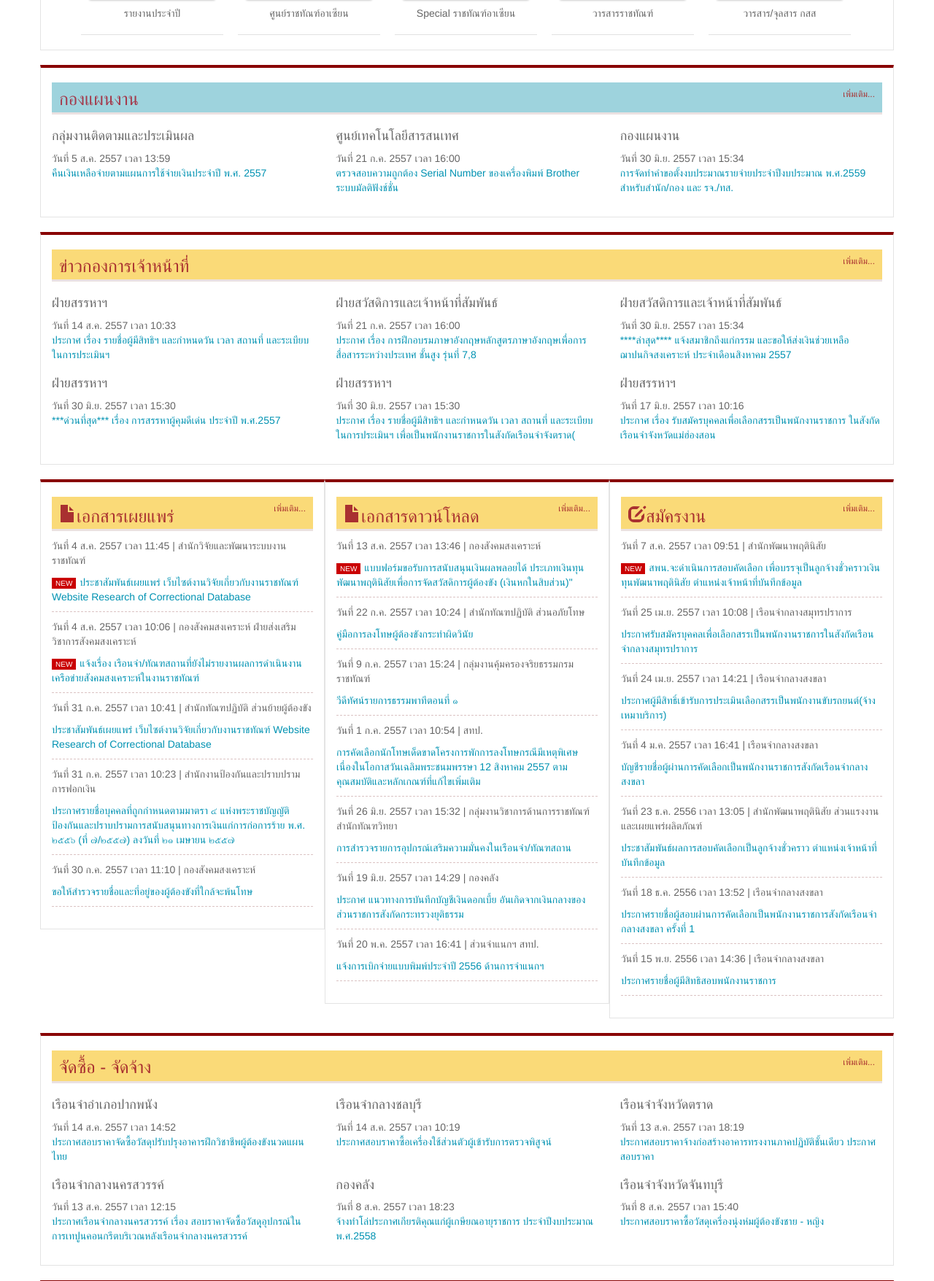
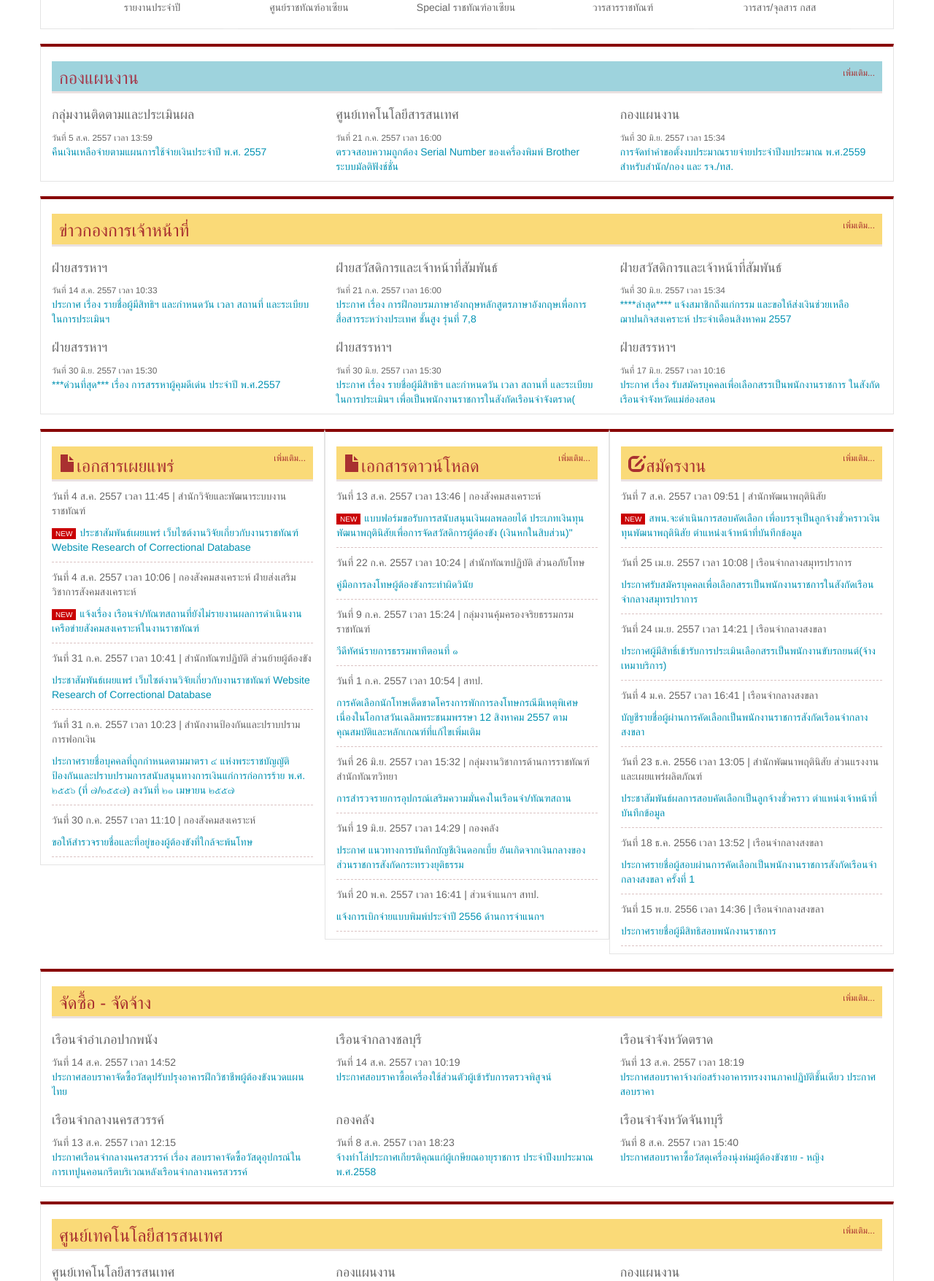
Before and after one commit to LuciferUltraM/correct.go.th, a PHP site: page / in a window 1280 px wide. Shown: the part 1829-3585 px from the top of the page at 73% size. Run offline with PHP 8.4, Linux system fonts and the light colour scheme; some libraries are stand-ins or nearby versions.

Commit message:
edit margin news

```diff
--- a/css/custom.css
+++ b/css/custom.css
@@ -26,8 +26,11 @@
 	border-left: 1px solid #e4e4e4;
 	border-bottom: 1px solid #e4e4e4;
     margin-bottom: 20px;
-    padding-bottom: 20px;
 /*    margin: 0px 3px 20px 3px;   */
+}
+
+.annoucenews .row {
+	margin-bottom: 20px;
 }
 
 .sidebar-inner h3 {
--- a/footer.php
+++ b/footer.php
@@ -61,9 +61,11 @@
   <hr>
   <div class="row">
       <div class="col-sm-6">
-        <p>กรมราชทัณฑ์ Department of Correction</p>
-        <p>๒๒๒ ถนนนทบุรี ๑ ตำบลสวนใหญ่ อำเภอเมือง จังหวัดนนทบุรี ๑๑๐๐๐</p>
-        <p>โทร ๐ ๒๙๖๗ ๒๒๒๒ Call center อีเมล์ webmaster@correct.go.th</p>
+      <address>
+	  <strong>กรมราชทัณฑ์ Department of Correction</strong><br>
+	  ๒๒๒ ถนนนทบุรี ๑ ตำบลสวนใหญ่ อำเภอเมือง จังหวัดนนทบุรี ๑๑๐๐๐<br>
+	  <abbr title="Phone">โทร</abbr> ๐ ๒๙๖๗ ๒๒๒๒ Call center อีเมล์ webmaster@correct.go.th
+	  </address>
       </div>
       <div align="right" class="col-sm-6">
         <p>All rights reserved &copy; <a href="http://www.code-mobi.com">Code Mobi</a> 2014</p>
--- a/header.php
+++ b/header.php
@@ -33,7 +33,7 @@
         <tbody>
           <tr>
             <td width="200" valign="top" align="right">
-              <a href="index.html">
+              <a href="/">
                 <img width="35" height="25" border="0" src="images/thai_lang_icon.png">ไทย</img>
               </a>
               <a target="_blank" href="http://www.correct.go.th/eng/correcteng">
--- a/index.php
+++ b/index.php
@@ -133,20 +133,20 @@
      	<div class="row">
      		<div class="col-md-4">
      			<h4>ฝ่ายประชาสัมพันธ์และโสตทัศนูปกรณ์ กรมราชทัณฑ์</h4>
-	 			<p>วันที่ 18 ส.ค. 2557 เวลา 09:47</p>
-	 			<p><a href="#">เรือนจำจังหวัดสมุทรสาครดำเนินการปลูกป่าชายเลนเฉลิมพระเกียรติเนื่องในวันแม่แห่งชาติ</a></p>
+	 			<small>วันที่ 18 ส.ค. 2557 เวลา 09:47</small>
+	 			<p><a href="#">เรือนจำจังหวัดสมุทรสาครดำเนินการปลูกป่าชายเลนเฉลิมพระเกียรติเนื่องในวันแม่แห่งชาติ <span class="newbullet">NEW</span></a></p>
      			<img alt="100x67" class="thumbnail col-md-12" src="http://www.correct.go.th/correct2009/upload/images/aug%208-17-2014.jpg">
      		</div>
      		<div class="col-md-4">
      			<h4>ฝ่ายประชาสัมพันธ์และโสตทัศนูปกรณ์ กรมราชทัณฑ์</h4>
-	 			<p>วันที่ 18 ส.ค. 2557 เวลา 11:03</p>
-	 			<p><a href="#">ตรวจค้นทัณฑสถานบำบัดพิเศษพระนครศรีอยุธยา ตามนโยบายปราบปรามยาเสพติดฯ</a></p>
+	 			<small>วันที่ 18 ส.ค. 2557 เวลา 11:03</small>
+	 			<p><a href="#">ตรวจค้นทัณฑสถานบำบัดพิเศษพระนครศรีอยุธยา ตามนโยบายปราบปรามยาเสพติดฯ <span class="newbullet">NEW</span></a></p>
      			<img alt="100x67" class="thumbnail col-md-12" src="http://www.correct.go.th/correct2009/upload/images/aug%206-17-2014.jpg">
      		</div>
      		<div class="col-md-4">
      			<h4>ฝ่ายประชาสัมพันธ์และโสตทัศนูปกรณ์ กรมราชทัณฑ์</h4>
-	 			<p>วันที่ 18 ส.ค. 2557 เวลา 10:35</p>
-	 			<p><a href="#">เรือนจำจังหวัดเพชรบูรณ์จัดกิจกรรม"ปักดำวันแม่ เก็บเกี่ยววันพ่อ"</a></p>
+	 			<small>วันที่ 18 ส.ค. 2557 เวลา 10:35</small>>
+	 			<p><a href="#">เรือนจำจังหวัดเพชรบูรณ์จัดกิจกรรม"ปักดำวันแม่ เก็บเกี่ยววันพ่อ" <span class="newbullet">NEW</span></a></p>
      			<img alt="100x67" class="thumbnail col-md-12" src="http://www.correct.go.th/correct2009/upload/images/aug%204-17-2014.jpg">
      		</div>
      	</div>
@@ -154,19 +154,19 @@
 	 	<div class="row">
      		<div class="col-md-4">
      			<h4>ฝ่ายประชาสัมพันธ์และโสตทัศนูปกรณ์ กรมราชทัณฑ์</h4>
-	 			<p>วันที่ 18 ส.ค. 2557 เวลา 09:47</p>
+	 			<small>วันที่ 18 ส.ค. 2557 เวลา 09:47</small>
 	 			<p><a href="#">กรมราชทัณฑ์จัดกิจกรรมทำบุญฯและปฏิบัติธรรม ถวายพระบาทสมเด็จพระเจ้าอยู่หัว(ประจำเดือนสิงหาคม</a></p>
      			<img alt="100x67" class="thumbnail col-md-12" src="http://www.correct.go.th/correct2009/upload/images/aug%201-17-2014.jpg">
      		</div>
      		<div class="col-md-4">
      			<h4>ฝ่ายประชาสัมพันธ์และโสตทัศนูปกรณ์ กรมราชทัณฑ์</h4>
-	 			<p>วันที่ 15 ส.ค. 2557 เวลา 17:09</p>
+	 			<small>วันที่ 15 ส.ค. 2557 เวลา 17:09</small>
 	 			<p><a href="#">เรือนจำจังหวัดประจวบคีรีขันธ์จัดงานเยี่ยมญาติแบบใกล้ชิด</a></p>
      			<img alt="100x67" class="thumbnail col-md-12" src="http://www.correct.go.th/correct2009/upload/images/aug%2020-15-2014.jpg">
      		</div>
      		<div class="col-md-4">
      			<h4>ฝ่ายประชาสัมพันธ์และโสตทัศนูปกรณ์ กรมราชทัณฑ์</h4>
-	 			<p>วันที่ 15 ส.ค. 2557 เวลา 15:35</p>
+	 			<small>วันที่ 15 ส.ค. 2557 เวลา 15:35</small>
 	 			<p><a href="#"> เรือนจำจังหวัดสตูลจัดกิจกรรมบำเพ็ญสาธารณะประโยชน์พัฒนามัสยิด</a></p>
      			<img alt="100x67" class="thumbnail col-md-12" src="http://www.correct.go.th/correct2009/upload/images/aug%2017-15-2014.jpg">
      		</div>
@@ -249,17 +249,17 @@
       <div class="row">
        <div class="col-6 col-sm-6 col-lg-4">
         <h4>กลุ่มงานติดตามและประเมินผล</h4>
-        <div class="views-field-created">วันที่ 5 ส.ค. 2557 เวลา 13:59</div>
+        <small>วันที่ 5 ส.ค. 2557 เวลา 13:59</small>
         <p><a href="#">คืนเงินเหลือจ่ายตามแผนการใช้จ่ายเงินประจำปี พ.ศ. 2557</a></p>
       </div>
       <div class="col-6 col-sm-6 col-lg-4">
         <h4>ศูนย์เทคโนโลยีสารสนเทศ</h4>
-        <div class="views-field-created">วันที่ 21 ก.ค. 2557 เวลา 16:00</div>
+        <small>วันที่ 21 ก.ค. 2557 เวลา 16:00</small>
         <p><a href="#">ตรวจสอบความถูกต้อง Serial Number ของเครื่องพิมพ์ Brother ระบบมัลติฟังช์ชั่น</a></p>
       </div>
       <div class="col-6 col-sm-6 col-lg-4">
         <h4>กองแผนงาน</h4>
-        <div class="views-field-created">วันที่ 30 มิ.ย. 2557 เวลา 15:34</div>
+        <small>วันที่ 30 มิ.ย. 2557 เวลา 15:34</small>
         <p><a href="#">การจัดทำคำขอตั้งงบประมาณรายจ่ายประจำปีงบประมาณ พ.ศ.2559 สำหรับสำนัก/กอง และ รจ./ทส.</a></p>
       </div>
     </div>
@@ -276,32 +276,32 @@
       <div class="row">
        <div class="col-6 col-sm-6 col-lg-4">
         <h4>ฝ่ายสรรหาฯ</h4>
-        <div class="views-field-created">วันที่ 14 ส.ค. 2557 เวลา 10:33</div>
+        <small>วันที่ 14 ส.ค. 2557 เวลา 10:33</small>
         <p><a href="#">ประกาศ เรื่อง รายชื่อผู้มีสิทธิฯ และกำหนดวัน เวลา สถานที่ และระเบียบในการประเมินฯ</a></p>
       </div>
       <div class="col-6 col-sm-6 col-lg-4">
         <h4>ฝ่ายสวัสดิการและเจ้าหน้าที่สัมพันธ์</h4>
-        <div class="views-field-created">วันที่ 21 ก.ค. 2557 เวลา 16:00</div>
+        <small>วันที่ 21 ก.ค. 2557 เวลา 16:00</small>
         <p><a href="#">ประกาศ เรื่อง การฝึกอบรมภาษาอังกฤษหลักสูตรภาษาอังกฤษเพื่อการสื่อสารระหว่างประเทศ ชั้นสูง รุ่นที่ 7,8</a></p>
       </div>
       <div class="col-6 col-sm-6 col-lg-4">
         <h4>ฝ่ายสวัสดิการและเจ้าหน้าที่สัมพันธ์</h4>
-        <div class="views-field-created">วันที่ 30 มิ.ย. 2557 เวลา 15:34</div>
+        <small>วันที่ 30 มิ.ย. 2557 เวลา 15:34</small>
         <p><a href="#">****ล่าสุด**** แจ้งสมาชิกถึงแก่กรรม และขอให้ส่งเงินช่วยเหลือฌาปนกิจสงเคราะห์ ประจำเดือนสิงหาคม 2557</a></p>
       </div>
       <div class="col-6 col-sm-6 col-lg-4">
         <h4>ฝ่ายสรรหาฯ</h4>
-        <div class="views-field-created">วันที่ 30 มิ.ย. 2557 เวลา 15:30</div>
+        <small>วันที่ 30 มิ.ย. 2557 เวลา 15:30</small>
         <p><a href="#">***ด่วนที่สุด*** เรื่อง การสรรหาผู้คุมดีเด่น ประจำปี พ.ศ.2557</a></p>
       </div>
       <div class="col-6 col-sm-6 col-lg-4">
         <h4>ฝ่ายสรรหาฯ</h4>
-        <div class="views-field-created">วันที่ 30 มิ.ย. 2557 เวลา 15:30</div>
+        <small>วันที่ 30 มิ.ย. 2557 เวลา 15:30</small>
         <p><a href="#">ประกาศ เรื่อง รายชื่อผู้มีสิทธิฯ และกำหนดวัน เวลา สถานที่ และระเบียบในการประเมินฯ เพื่อเป็นพนักงานราชการในสังกัดเรือนจำจังตราด(</a></p>
       </div>
       <div class="col-6 col-sm-6 col-lg-4">
         <h4>ฝ่ายสรรหาฯ</h4>
-        <div class="views-field-created">วันที่ 17 มิ.ย. 2557 เวลา 10:16</div>
+        <small>วันที่ 17 มิ.ย. 2557 เวลา 10:16</small>
         <p><a href="#">ประกาศ เรื่อง รับสมัครบุคคลเพื่อเลือกสรรเป็นพนักงานราชการ ในสังกัดเรือนจำจังหวัดแม่ฮ่องสอน</a></p>
       </div>
     </div>
```
